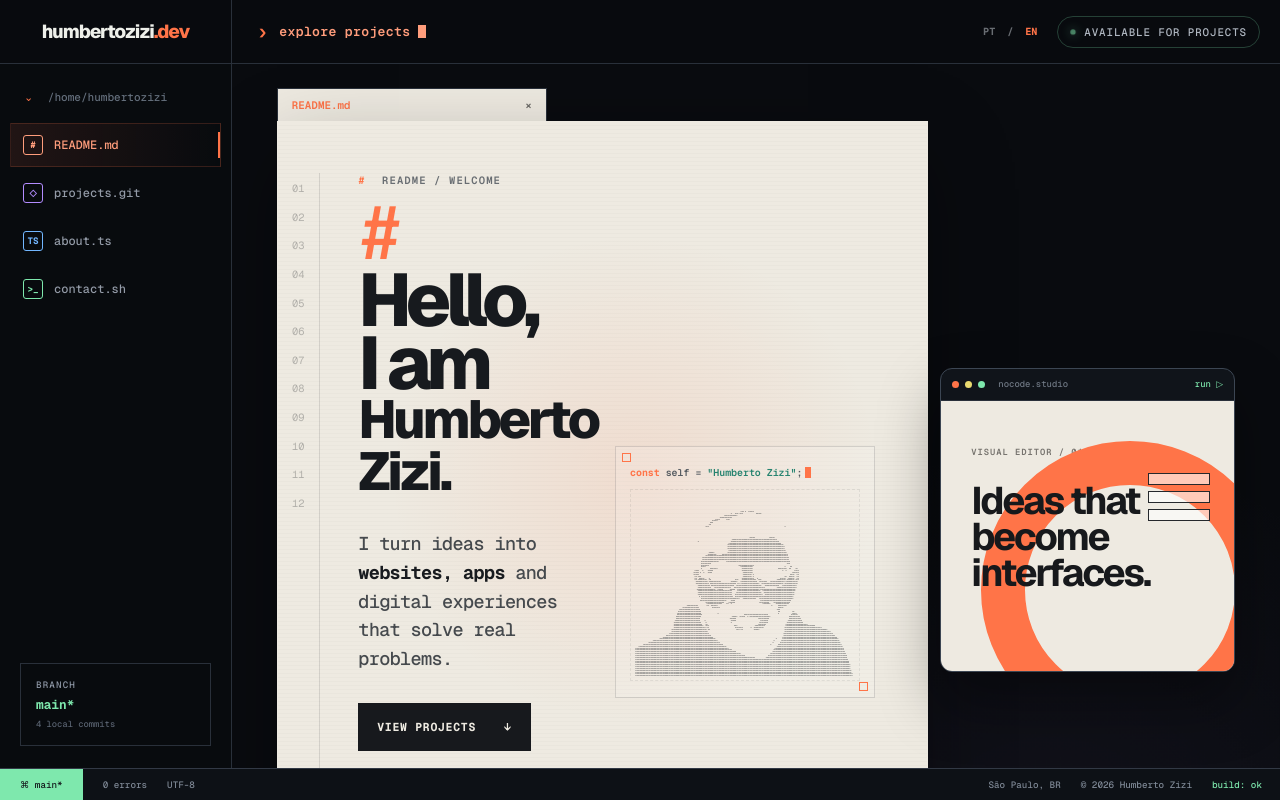
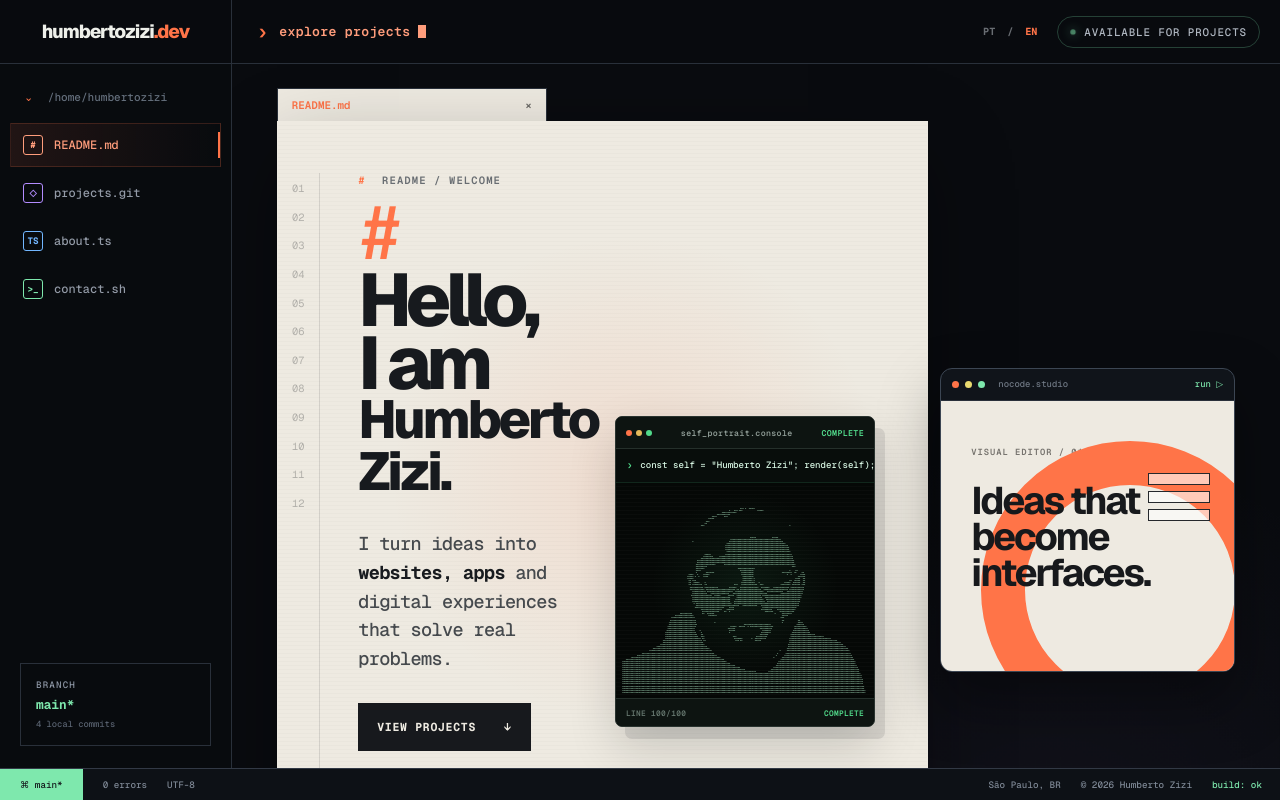
Before and after one commit to HumbertoFae/humbertozizi, a Next.js app: page / in a window 1280 px wide. Shown: the top 800 px of the page. Built offline with nearby package versions, Linux system fonts and the light colour scheme.

Commit message:
Animate ASCII portrait console rendering

```diff
--- a/app/globals.css
+++ b/app/globals.css
@@ -552,39 +552,79 @@ section {
   max-width: 100%;
   min-width: 0;
   min-height: 0;
-  padding: 20px 14px 16px;
-  border: 1px solid rgba(23, 26, 30, 0.14);
-  background: rgba(255, 255, 255, 0.14);
+  padding: 0;
+  border: 1px solid #29332f;
+  border-radius: 7px;
+  color: #a8f5c7;
+  background: #080d0b;
+  box-shadow: 10px 12px 0 rgba(23, 26, 30, 0.1), 0 20px 48px rgba(8, 13, 11, 0.16);
   contain: layout paint;
   overflow: hidden;
   overflow: clip;
 }
 
-.ascii-portrait::before,
-.ascii-portrait::after {
-  position: absolute;
-  width: 7px;
-  height: 7px;
-  border: 1px solid var(--orange);
-  content: "";
-}
-
-.ascii-portrait::before { top: 6px; left: 6px; }
-.ascii-portrait::after { right: 6px; bottom: 6px; }
-
-.ascii-label {
-  position: relative;
-  z-index: 2;
-  flex: 0 0 auto;
-  margin-bottom: 10px;
-  color: #555b61;
-  font: 600 0.62rem/1.2 var(--font-geist-mono), monospace;
-  letter-spacing: 0;
+.ascii-terminal-bar {
+  display: grid;
+  grid-template-columns: auto minmax(0, 1fr) auto;
+  align-items: center;
+  min-height: 32px;
+  padding: 0 10px;
+  border-bottom: 1px solid #25302b;
+  background: #0d1411;
+  font: 600 0.52rem var(--font-geist-mono), monospace;
+  letter-spacing: 0.04em;
+}
+
+.ascii-terminal-bar > code {
+  justify-self: center;
+  color: #8e9b95;
+  font: inherit;
+}
+
+.ascii-terminal-bar > em {
+  color: #51d98a;
+  font-style: normal;
+  text-transform: uppercase;
+}
+
+.terminal-lights {
+  display: flex;
+  gap: 4px;
+}
+
+.terminal-lights i {
+  width: 6px;
+  height: 6px;
+  border-radius: 50%;
+  background: #34413b;
+}
+
+.terminal-lights i:first-child { background: var(--orange); }
+.terminal-lights i:nth-child(2) { background: #e4b95b; }
+.terminal-lights i:last-child { background: #51d98a; }
+
+.ascii-command {
+  display: flex;
+  align-items: center;
+  min-height: 34px;
+  padding: 7px 10px;
+  border-bottom: 1px solid rgba(81, 217, 138, 0.13);
+  color: #d9f8e5;
+  font: 500 0.57rem/1.25 var(--font-geist-mono), monospace;
   white-space: nowrap;
-}
-
-.ascii-label b { color: var(--orange); font-weight: 650; }
-.ascii-label em { color: #24826e; font-style: normal; }
+  overflow: hidden;
+}
+
+.ascii-command > span {
+  margin-right: 7px;
+  color: #51d98a;
+  font-size: 0.75rem;
+}
+
+.ascii-command code {
+  color: inherit;
+  font: inherit;
+}
 
 .ascii-art-frame {
   position: relative;
@@ -593,6 +633,9 @@ section {
   min-width: 0;
   min-height: 0;
   aspect-ratio: 6 / 5;
+  background:
+    radial-gradient(circle at 50% 48%, rgba(81, 217, 138, 0.08), transparent 55%),
+    #050806;
   overflow: hidden;
   overflow: clip;
   isolation: isolate;
@@ -601,9 +644,16 @@ section {
 .ascii-art-frame::before {
   position: absolute;
   inset: 0;
-  z-index: -1;
-  border: 1px dashed rgba(23, 26, 30, 0.08);
+  z-index: 2;
+  background: repeating-linear-gradient(to bottom, transparent 0 3px, rgba(255, 255, 255, 0.018) 3px 4px);
+  pointer-events: none;
   content: "";
+}
+
+.ascii-reveal {
+  position: absolute;
+  inset: 0;
+  will-change: clip-path;
 }
 
 .ascii-art-frame pre {
@@ -613,18 +663,19 @@ section {
   width: max-content;
   max-width: none;
   margin: 0;
-  color: #30343a;
+  color: #b9f6d0;
   font: 400 8px/1 "Courier New", Consolas, monospace;
   font-variant-ligatures: none;
   letter-spacing: 0;
   white-space: pre;
+  text-shadow: 0 0 7px rgba(105, 239, 157, 0.22);
   transform: translate(-50%, -50%);
 }
 
 .ascii-loading {
   position: absolute;
   inset: 50% auto auto 50%;
-  color: #777a7c;
+  color: #789085;
   font: 600 0.55rem var(--font-geist-mono), monospace;
   white-space: nowrap;
   transform: translate(-50%, -50%);
@@ -632,12 +683,42 @@ section {
 
 .ascii-cursor {
   display: inline-block;
-  width: 6px;
-  height: 1.05em;
-  margin-left: 3px;
-  background: var(--orange);
-  vertical-align: -0.16em;
+  flex: 0 0 auto;
+  width: 5px;
+  height: 1.1em;
+  margin-left: 4px;
+  background: #51d98a;
   animation: caret-blink 850ms steps(1, end) infinite;
+}
+
+.ascii-scan-line {
+  position: absolute;
+  right: 0;
+  left: 0;
+  z-index: 3;
+  height: 1px;
+  background: #93ffc0;
+  box-shadow: 0 0 9px 2px rgba(81, 217, 138, 0.55);
+  transform: translateY(-1px);
+}
+
+.ascii-terminal-status {
+  display: flex;
+  align-items: center;
+  justify-content: space-between;
+  min-height: 28px;
+  padding: 0 10px;
+  border-top: 1px solid #25302b;
+  color: #63746c;
+  background: #0d1411;
+  font: 600 0.49rem var(--font-geist-mono), monospace;
+  letter-spacing: 0.04em;
+  text-transform: uppercase;
+}
+
+.ascii-terminal-status em {
+  color: #51d98a;
+  font-style: normal;
 }
 
 .preview-stack {
@@ -1694,8 +1775,9 @@ section {
     grid-column: 2;
     width: auto;
     margin: 26px 5px 0 18px;
-    padding: 15px 10px 12px;
+    padding: 0;
   }
+  .ascii-command { font-size: 0.5rem; }
   .readme-copy h1 { font-size: clamp(3.2rem, 15vw, 5.4rem); }
   .hero-lead { margin-top: 25px; font-size: 0.94rem; }
   .hero-actions { align-items: stretch; flex-direction: column; gap: 8px; }
--- a/app/page.tsx
+++ b/app/page.tsx
@@ -42,6 +42,10 @@ const translations = {
     ideasCode: "ideias",
     evolving: "em evolução",
     portraitLoading: "carregando retrato_",
+    terminalRunning: "executando",
+    terminalComplete: "concluído",
+    terminalGenerating: "gerando retrato",
+    terminalLine: "linha",
     previews: "Prévias dos projetos",
     run: "executar",
     visualEditor: "EDITOR VISUAL / 01",
@@ -110,6 +114,10 @@ const translations = {
     ideasCode: "ideas",
     evolving: "evolving",
     portraitLoading: "loading portrait_",
+    terminalRunning: "running",
+    terminalComplete: "complete",
+    terminalGenerating: "generating portrait",
+    terminalLine: "line",
     previews: "Project previews",
     run: "run",
     visualEditor: "VISUAL EDITOR / 01",
@@ -156,6 +164,8 @@ const translations = {
 } as const;
 
 type Translation = (typeof translations)[Language];
+
+const asciiCommand = 'const self = "Humberto Zizi"; render(self);';
 
 const navItems = [
   { id: "inicio", file: "README.md", icon: "#" },
@@ -312,12 +322,17 @@ export default function Home() {
   const [activeSection, setActiveSection] = useState("inicio");
   const [menuOpen, setMenuOpen] = useState(false);
   const [asciiArt, setAsciiArt] = useState("");
+  const [typedAsciiCommand, setTypedAsciiCommand] = useState("");
+  const [revealedAsciiLines, setRevealedAsciiLines] = useState(0);
   const [language, setLanguage] = useState<Language>("pt");
   const timelineRef = useRef<HTMLElement>(null);
   const asciiFrameRef = useRef<HTMLDivElement>(null);
   const asciiPreRef = useRef<HTMLPreElement>(null);
   const t = translations[language];
   const localizedProjects = projects[language];
+  const asciiLineCount = asciiArt ? asciiArt.replace(/\n$/, "").split("\n").length : 0;
+  const asciiRenderComplete = asciiLineCount > 0 && revealedAsciiLines >= asciiLineCount;
+  const asciiRevealPercent = asciiLineCount ? (revealedAsciiLines / asciiLineCount) * 100 : 0;
 
   const chooseLanguage = (nextLanguage: Language) => {
     setLanguage(nextLanguage);
@@ -399,6 +414,46 @@ export default function Home() {
       if (animationFrame) window.cancelAnimationFrame(animationFrame);
     };
   }, [asciiArt]);
+
+  useEffect(() => {
+    if (!asciiArt || !asciiLineCount) return;
+
+    const reducedMotion = window.matchMedia("(prefers-reduced-motion: reduce)").matches;
+    if (reducedMotion) {
+      setTypedAsciiCommand(asciiCommand);
+      setRevealedAsciiLines(asciiLineCount);
+      return;
+    }
+
+    const characterDuration = 32;
+    const lineDuration = 26;
+    const pauseAfterCommand = 260;
+    const commandDuration = asciiCommand.length * characterDuration;
+    const totalDuration = commandDuration + pauseAfterCommand + asciiLineCount * lineDuration;
+    let animationFrame = 0;
+    let startedAt = 0;
+
+    const animateConsole = (time: number) => {
+      if (!startedAt) startedAt = time;
+      const elapsed = time - startedAt;
+      const visibleCharacters = Math.min(asciiCommand.length, Math.floor(elapsed / characterDuration));
+      setTypedAsciiCommand(asciiCommand.slice(0, visibleCharacters));
+
+      const renderElapsed = elapsed - commandDuration - pauseAfterCommand;
+      if (renderElapsed >= 0) {
+        setRevealedAsciiLines(Math.min(asciiLineCount, Math.floor(renderElapsed / lineDuration) + 1));
+      }
+
+      if (elapsed < totalDuration) animationFrame = window.requestAnimationFrame(animateConsole);
+      else {
+        setTypedAsciiCommand(asciiCommand);
+        setRevealedAsciiLines(asciiLineCount);
+      }
+    };
+
+    animationFrame = window.requestAnimationFrame(animateConsole);
+    return () => window.cancelAnimationFrame(animationFrame);
+  }, [asciiArt, asciiLineCount]);
 
   useEffect(() => {
     document.documentElement.classList.add("motion-ready");
@@ -554,9 +609,25 @@ export default function Home() {
                   </div>
                 </div>
                 <div className="ascii-portrait hero-enter enter-three" aria-hidden="true">
-                  <code className="ascii-label"><b>const</b> self = <em>&quot;Humberto Zizi&quot;</em>;<span className="ascii-cursor" /></code>
+                  <div className="ascii-terminal-bar">
+                    <span className="terminal-lights"><i /><i /><i /></span>
+                    <code>self_portrait.console</code>
+                    <em>{asciiRenderComplete ? t.terminalComplete : t.terminalRunning}</em>
+                  </div>
+                  <div className="ascii-command">
+                    <span>›</span><code>{typedAsciiCommand}</code><i className="ascii-cursor" />
+                  </div>
                   <div className="ascii-art-frame" ref={asciiFrameRef}>
-                    {asciiArt ? <pre ref={asciiPreRef}>{asciiArt}</pre> : <span className="ascii-loading">{t.portraitLoading}</span>}
+                    {asciiArt ? (
+                      <div className="ascii-reveal" style={{ clipPath: `inset(0 0 ${100 - asciiRevealPercent}% 0)` }}>
+                        <pre ref={asciiPreRef}>{asciiArt}</pre>
+                      </div>
+                    ) : <span className="ascii-loading">{t.portraitLoading}</span>}
+                    {!asciiRenderComplete && revealedAsciiLines > 0 ? <i className="ascii-scan-line" style={{ top: `${asciiRevealPercent}%` }} /> : null}
+                  </div>
+                  <div className="ascii-terminal-status">
+                    <span>{t.terminalLine} {String(revealedAsciiLines).padStart(3, "0")}/{String(asciiLineCount).padStart(3, "0")}</span>
+                    <em>{asciiRenderComplete ? t.terminalComplete : `${t.terminalGenerating}...`}</em>
                   </div>
                 </div>
               </article>
```
Also changed, not shown: 1 other file (tests, documents, lock files or other folders).
